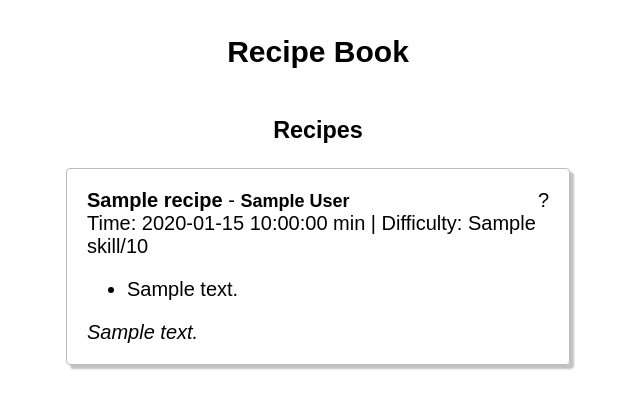
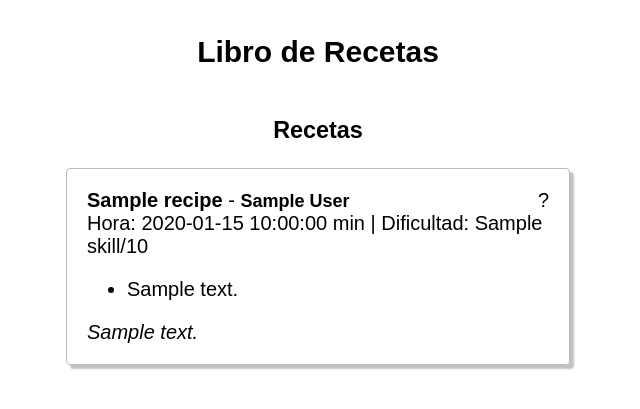
Before and after one commit to tim-coutinho/cs410c-tim-coutinho, a Flask app: template final/templates/recipe_translate.html in a window 1280 px wide. Shown: the top 409 px of the page, without its empty margins (322-962 px from the left). Run offline with Flask 2, Linux system fonts and the light colour scheme; the template is opened without the code that fills it: most values are stand-ins (such as "Sample title", 1, 10 or a date in 2020).

Commit message:
done with api

```diff
--- a/final/templates/recipe_translate.html
+++ b/final/templates/recipe_translate.html
@@ -1,8 +1,8 @@
 {% extends "layout.html" %}
 {% block content %}
-<h2>Recipe Book</h2>
+<h2>Libro de Recetas</h2>
 <h3>
-    Recipes
+    Recetas
 </h3>
 <div id="recipes">
     {% if recipes != [] %}
@@ -19,7 +19,7 @@
             ?
         </span>
         <br>
-        Time: {{ recipe.time }} min | Difficulty: {{ recipe.skill }}/10
+        Hora: {{ recipe.time }} min | Dificultad: {{ recipe.skill }}/10
         <ul class="ingredient-list">
             {% for ingredient in recipe.ingredients %}
             <li class="ingredient">
--- a/final/translate_lang.py
+++ b/final/translate_lang.py
@@ -7,7 +7,6 @@ class TranslateLanguage(MethodView):
     def get(self):
         model = gbmodel.get_model()
 
-        #Pull recipies from model backend
         recipes = [
             dict(title=self.translate_recipe(row[0]),
             author=row[1],
@@ -22,7 +21,7 @@ class TranslateLanguage(MethodView):
 
     def translate_recipe(self, text):
         """
-        Translates the detected language and returns only the text result in spanish
+        Translates the detected language and returns the translatedText result in spanish
         :param text: String
         """
         translate_client = translate.Client(target_language='es')
```
Also changed, not shown: final/entries.db.
